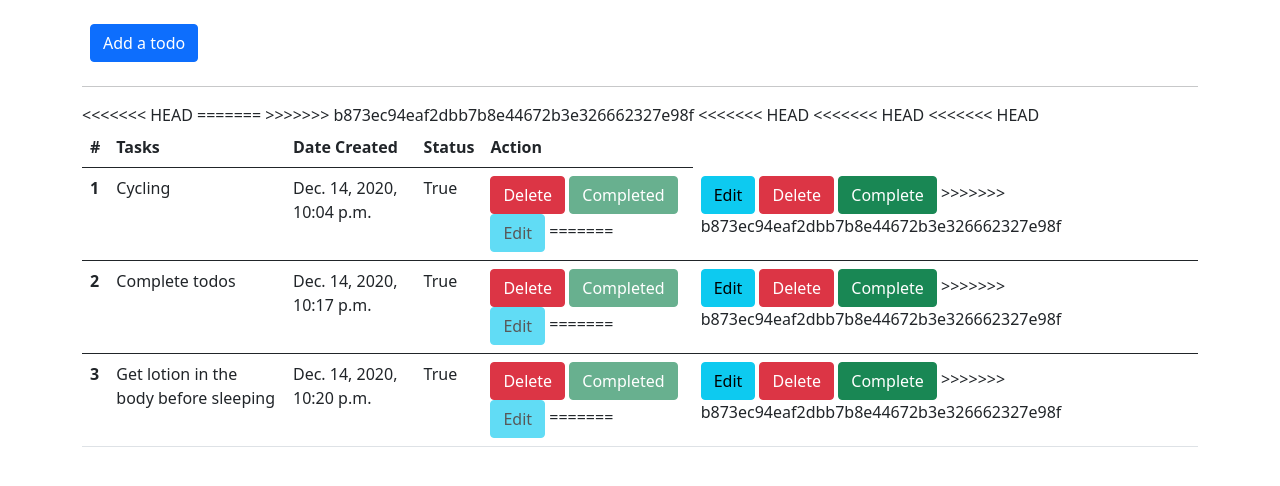
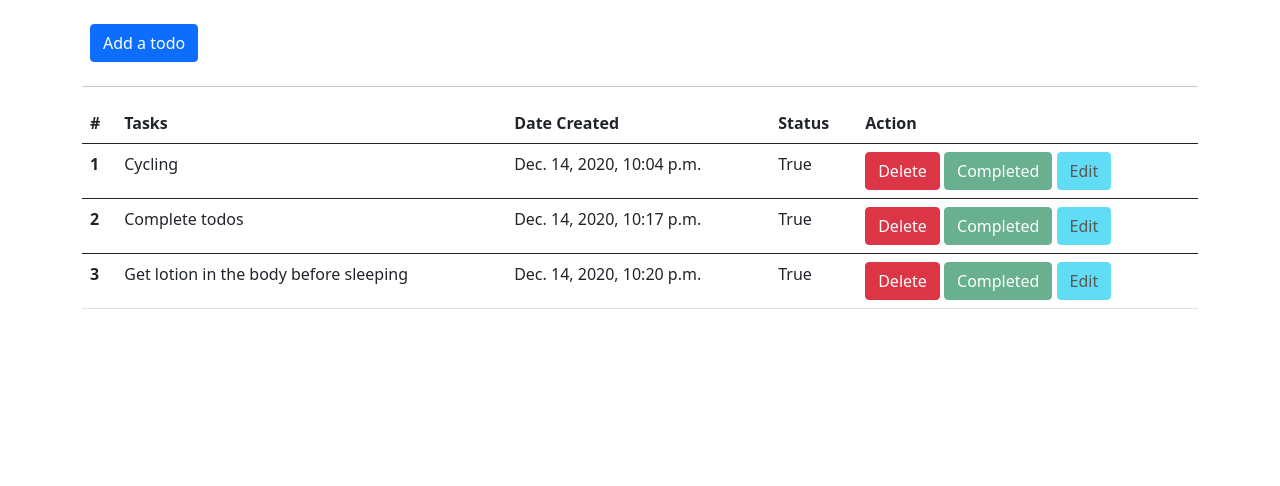
Before and after one commit to rai-harun/raicorp, a Django app: template templates/todohome.html in a window 1280 px wide. Shown: the part 56-542 px from the top of the page. Run offline with Django 3.2, Linux system fonts and the light colour scheme; the template is opened without the code that fills it: values that come from a table or form of the project are taken from there, others are empty; data comes from the database, SQL or seed files in the repository; both versions use the stored data as it was after the commit; parts of the project's set-up code (start-up, migrations or seed data) failed here and were passed over.

Commit message:
accepted previous changes

```diff
--- a/templates/todohome.html
+++ b/templates/todohome.html
@@ -14,10 +14,7 @@
         <th scope="col">#</th>
         <th scope="col">Tasks</th>
         <th scope="col">Date Created</th>
-<<<<<<< HEAD
         <th scope="col">Status</th>
-=======
->>>>>>> b873ec94eaf2dbb7b8e44672b3e326662327e98f
         <th scope="col">Action</th>
       </tr>
     </thead>
@@ -27,7 +24,6 @@
         <th scope="row">{{forloop.counter}}</th>
         <td>{{todo.title}}</td>
         <td>{{todo.created_at}}</td>
-<<<<<<< HEAD
         <td>{{todo.completed}}</td>
         <td>
           <!-- Button trigger modal -->
@@ -40,14 +36,6 @@
           <a href="{% url 'todoedit' todo.id %}" class="btn btn-info">Edit</a>
           <a href="{% url 'todocomplete' todo.id %}" class="btn btn-success">Complete</a>
           {% endif %}
-=======
-        <td>
-          <a href="#" class="btn btn-info">Edit</a>
-          <!-- Button trigger modal -->
-          <button type="button" type="button" class="btn btn-danger" data-bs-toggle="modal"
-            data-bs-target="#todoModal">Delete</button>
-          <a href="#" class="btn btn-success">Complete</a>
->>>>>>> b873ec94eaf2dbb7b8e44672b3e326662327e98f
         </td>
       </tr>
       <!-- Modal -->
--- a/todo/urls.py
+++ b/todo/urls.py
@@ -5,9 +5,6 @@
     path('', views.Home, name="todohome"),
     path('todoadd/', views.TodoAdd, name="todoadd"),
     path('tododelete/<int:pk>/', views.TodoDelete, name='tododelete'),
-<<<<<<< HEAD
     path('todoedit/<int:pk>/', views.TodoEdit, name="todoedit"),
     path('todocomplete/<int:pk>/', views.TodoComplete, name="todocomplete")
-=======
->>>>>>> b873ec94eaf2dbb7b8e44672b3e326662327e98f
 ]
--- a/todo/views.py
+++ b/todo/views.py
@@ -30,7 +30,6 @@
     todo_to_delete.delete()
     return redirect('todohome')
 
-<<<<<<< HEAD
 def TodoEdit(request, pk):
     todo_edit = Todo.objects.get(id=pk)
     form = TodoForm(request.POST, instance=todo_edit)
@@ -44,5 +43,3 @@
     form.completed = True
     form.save()
     return redirect('todohome')
-=======
->>>>>>> b873ec94eaf2dbb7b8e44672b3e326662327e98f
```
Also changed, not shown: db.sqlite3.
